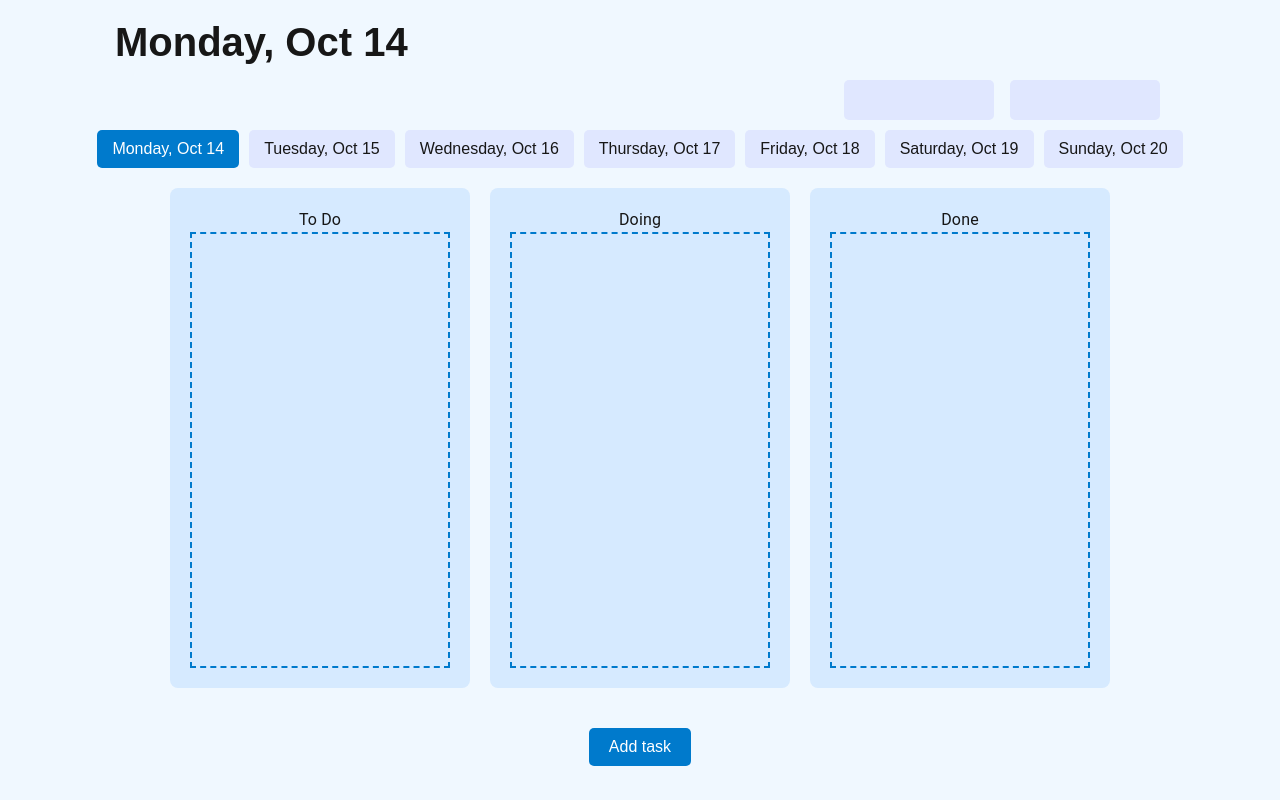
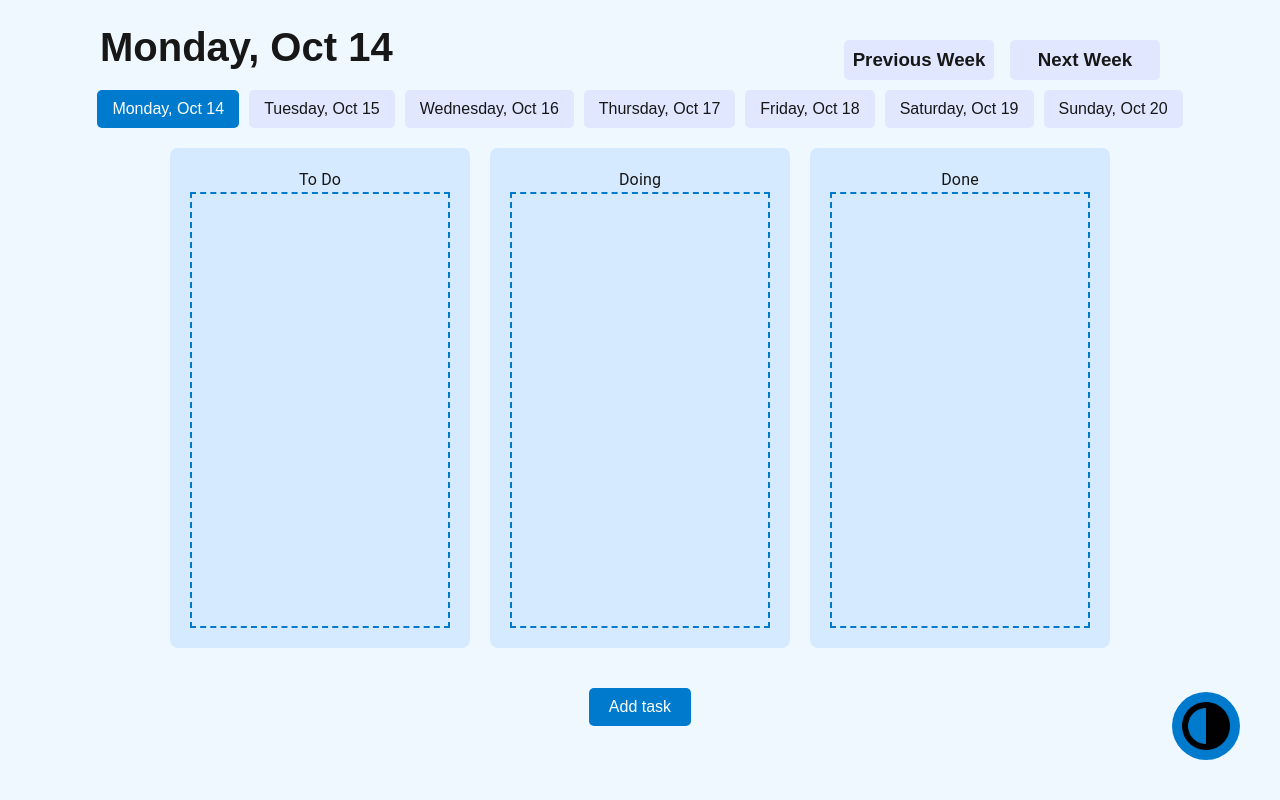
Before and after one commit to IkariG08/TaskManager_Proj, a Next.js app: page / in a window 1280 px wide. Built offline with nearby package versions, Linux system fonts and the light colour scheme.

Commit message:
Correcciones generales Giorgio

```diff
--- a/src/app/page.scss
+++ b/src/app/page.scss
@@ -20,9 +20,10 @@
 
 .today {
   font-size: 2.5rem;
-  margin-bottom: 5px;
+  margin-bottom: -40px;
   align-self: flex-start;
-  margin-left: 75px;
+  margin-left: 60px;
+  padding-top: 5px;
 }
 
 .btns-prev-next{
@@ -41,8 +42,14 @@
   margin-right: 1rem;
   transition: 0.3s;
 }
+
+.prev-next h3{
+  text-align: center;
+  vertical-align: middle;
+  line-height: 40px;
+}
 .prev-next:hover{
-  background-color: var(--card-hover);
+  background-color: var(--card-active);
   cursor: pointer;
 }
 
@@ -58,6 +65,11 @@
   border-radius: 5px;
   background-color: var(--card-inactive);
   color: var(--foreground);
+  cursor: pointer;
+}
+
+.carousel-day:hover{
+  background-color: var(--background);
 }
 
 .carousel-day.active {
@@ -140,3 +152,27 @@
 .modal-content button:hover {
   background-color: var(--button-hover);
 }
+
+.toggle-theme-button {
+  position: fixed;
+  bottom: 40px;
+  right: 40px;
+  padding: 10px;
+  background-color: var(--card-active);
+  color: white;
+  border: none;
+  border-radius: 50%;
+  cursor: pointer;
+  display: flex;
+  align-items: center;
+  justify-content: center;
+
+  img, svg {
+    width: 48px;
+    height: 48px;
+  }
+
+  &:hover {
+    background-color: var(--button-hover);
+  }
+}
--- a/src/app/page.tsx
+++ b/src/app/page.tsx
@@ -51,7 +51,7 @@ export default function Home() {
     localStorage.setItem("theme", newTheme);
   };
 
-  // Escuchar eventos de teclado globalmente
+  /*// Escuchar eventos de teclado globalmente
   useEffect(() => {
     const handleKeyDown = (event: KeyboardEvent) => {
       if (event.code === "Digit1") {
@@ -71,6 +71,12 @@ export default function Home() {
       window.removeEventListener("keydown", handleKeyDown);
     };
   }, []);
+  */
+
+  const toggleTheme = () => {
+    const newTheme = theme === "light" ? "dark" : "light";
+    changeTheme(newTheme);
+  };
 
   // Cargar el tema almacenado al montar el componente
   useEffect(() => {
@@ -116,11 +122,38 @@ export default function Home() {
   };
 
   const handleAddTask = () => {
+    if (newTaskTitle.trim() === "" || newTaskDesc.trim() === "") {
+      // Evita agregar una tarea vacía
+      return;
+    }
+
     setTodoItems([...todoItems, { id: `${todoItems.length}`, content: { title: newTaskTitle, description: newTaskDesc, date: daySelected } }]);
     setNewTaskTitle("");
     setNewTaskDesc("");
     setShowModal(false);
-  };
+};
+
+
+const handleKeyPress = (event: React.KeyboardEvent) => {
+  if (event.key === "Enter") {
+      event.preventDefault();  // Evita que se envíe el formulario de manera predeterminada
+      handleAddTask();
+  } else if (event.key === "Escape") {
+      setShowModal(false);
+  }
+};
+
+  useEffect(() => {
+    if (showModal) {
+      window.addEventListener("keydown", handleKeyPress);
+    } else {
+      window.removeEventListener("keydown", handleKeyPress);
+    }
+
+    return () => {
+      window.removeEventListener("keydown", handleKeyPress);
+    };
+  }, [showModal]);
 
   return (
     <div className="page-root">
@@ -128,8 +161,12 @@ export default function Home() {
       <div className="header">
         <h1 className="today">{daySelected}</h1>
         <div className="btns-prev-next">
-          <div className="prev-next" onClick={() => changeStartDate(false)} />
-          <div className="prev-next" onClick={() => changeStartDate(true)} />
+          <div className="prev-next" onClick={() => changeStartDate(false)}>
+            <h3>Previous Week</h3>
+          </div>
+          <div className="prev-next" onClick={() => changeStartDate(true)}>
+            <h3>Next Week</h3>
+          </div>
         </div>
         <div className="carousel">
           {daysOfWeek.map((day, index) => (
@@ -150,7 +187,16 @@ export default function Home() {
       </DragDropContext>
 
       {/* Botón para añadir una task */}
-      <button className="add-task-button" onClick={() => setShowModal(true)}>Add task</button>
+      <button
+        className="add-task-button"
+        onClick={() => {
+          setNewTaskTitle("");  // Restablece el valor del título
+          setNewTaskDesc("");   // Restablece el valor de la descripción
+          setShowModal(true);   // Muestra el modal
+        }}
+      >
+        Add task
+      </button>
 
       {/* Modal para agregar nueva task */}
       {showModal && (
@@ -162,17 +208,24 @@ export default function Home() {
               placeholder="Task title"
               value={newTaskTitle}
               onChange={(e) => setNewTaskTitle(e.target.value)}
+              onKeyDown={handleKeyPress}
             />
             <textarea
               placeholder="Task description"
               value={newTaskDesc}
               onChange={(e) => setNewTaskDesc(e.target.value)}
+              onKeyDown={handleKeyPress}
             />
             <button onClick={handleAddTask}>Add</button>
             <button onClick={() => setShowModal(false)}>Cancel</button>
           </div>
         </div>
       )}
+
+      {/* Botón para cambiar el tema */}
+      <button className="toggle-theme-button" onClick={toggleTheme}>
+      <img src="images/brightness.png" alt="Toggle dark mode" />
+      </button>
     </div>
   );
 }
--- a/src/components/Card.scss
+++ b/src/components/Card.scss
@@ -45,8 +45,12 @@
 
   .task-title {
     margin-bottom: 8px; /* Añade espacio entre el título y la descripción */
+    white-space: pre-wrap;  /* Mantiene los saltos de línea y espacios */
+    word-wrap: break-word;  /* Permite que las palabras largas se ajusten dentro del contenedor */
   }
 
   .task-desc {
     margin-top: 8px; /* Elimina margen superior */
+    white-space: pre-wrap;  /* Mantiene los saltos de línea y espacios */
+    word-wrap: break-word;  /* Permite que las palabras largas se ajusten dentro del contenedor */
   }
```
Also changed, not shown: public/images/brightness.png (added).
